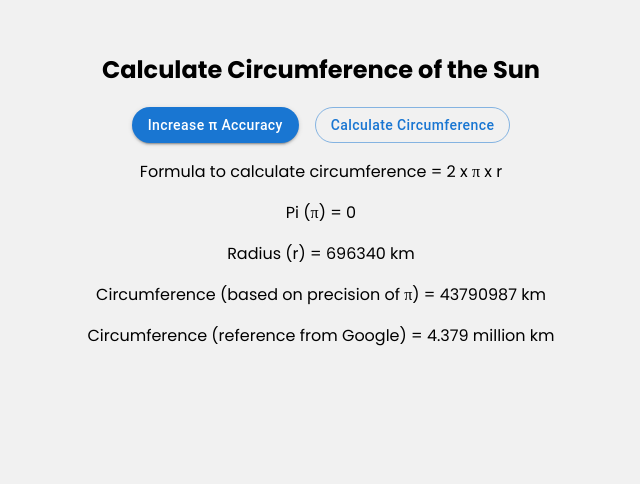
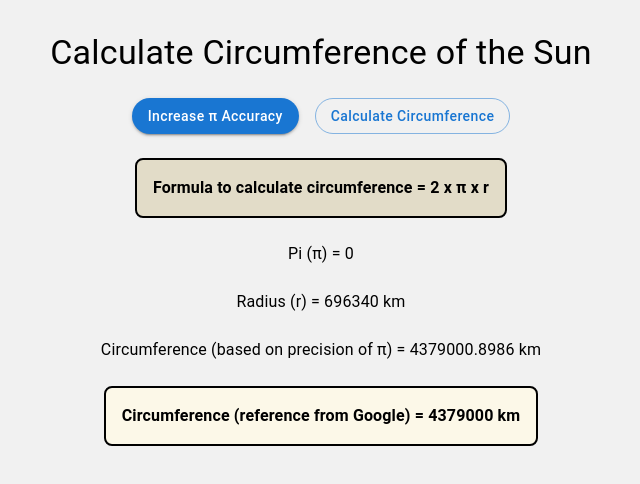
Before and after one commit to DevLukeHere/pi-calculator-frontend, a React (Create React App) app: page / in a window 1280 px wide. Shown: the top 484 px of the page, without its empty margins (319-959 px from the left). Built offline with nearby package versions, Linux system fonts and the light colour scheme; no server answers; the HTML template or start-up script is replaced by a standard one.

Commit message:
Styling tweaks

```diff
--- a/src/pages/Home.js
+++ b/src/pages/Home.js
@@ -1,5 +1,5 @@
 import { useEffect, useState } from "react";
-import { Button } from "@mui/material";
+import { Button, Typography, Grid } from "@mui/material";
 
 const Home = () => {
   const [pi, setPi] = useState(0);
@@ -23,7 +23,13 @@ const Home = () => {
 
   return (
     <div className="home">
-      <h2>Calculate Circumference of the Sun</h2>
+      <Grid container direction="column" spacing={3}>
+        <Grid item>
+          <Typography variant="h4">
+            Calculate Circumference of the Sun
+          </Typography>
+        </Grid>
+        <Grid item>
           <Button
             variant="contained"
             style={{
@@ -43,11 +49,63 @@ const Home = () => {
           >
             Calculate Circumference
           </Button>
-      <p>Formula to calculate circumference = 2 x π x r</p>
-      <p>Pi (π) = {pi}</p>
-      <p>Radius (r) = 696340 km</p>
-      <p>Circumference (based on precision of π) = 43790987 km</p>
-      <p>Circumference (reference from Google) = 4.379 million km</p>
+        </Grid>
+        <Grid item>
+          <Grid container direction="column" spacing={3}>
+            <Grid item>
+              <Grid container justifyContent="center">
+                <Grid
+                  item
+                  style={{
+                    borderRadius: "0.5rem",
+                    width: "fit-content",
+                    border: "2px solid black",
+                    backgroundColor: "#E2DCC8",
+                  }}
+                >
+                  <Typography
+                    variant="body1"
+                    style={{ padding: "1rem", fontWeight: "600" }}
+                  >
+                    Formula to calculate circumference = 2 x π x r
+                  </Typography>
+                </Grid>
+              </Grid>
+            </Grid>
+            <Grid item>
+              <Typography variant="body1">Pi (π) = {pi}</Typography>
+            </Grid>
+            <Grid item>
+              <Typography variant="body1">Radius (r) = 696340 km</Typography>
+            </Grid>
+            <Grid item>
+              <Typography variant="body1">
+                Circumference (based on precision of π) = 4379000.8986 km
+              </Typography>
+            </Grid>
+            <Grid item>
+              <Grid container justifyContent="center">
+                <Grid
+                  item
+                  style={{
+                    borderRadius: "0.5rem",
+                    width: "fit-content",
+                    border: "2px solid black",
+                    backgroundColor: "#FCF8E8",
+                  }}
+                >
+                  <Typography
+                    variant="body1"
+                    style={{ padding: "1rem", fontWeight: "600" }}
+                  >
+                    Circumference (reference from Google) = 4379000 km
+                  </Typography>
+                </Grid>
+              </Grid>
+            </Grid>
+          </Grid>
+        </Grid>
+      </Grid>
     </div>
   );
 };
```
Lines whose indentation alone changed are shown as unchanged.
